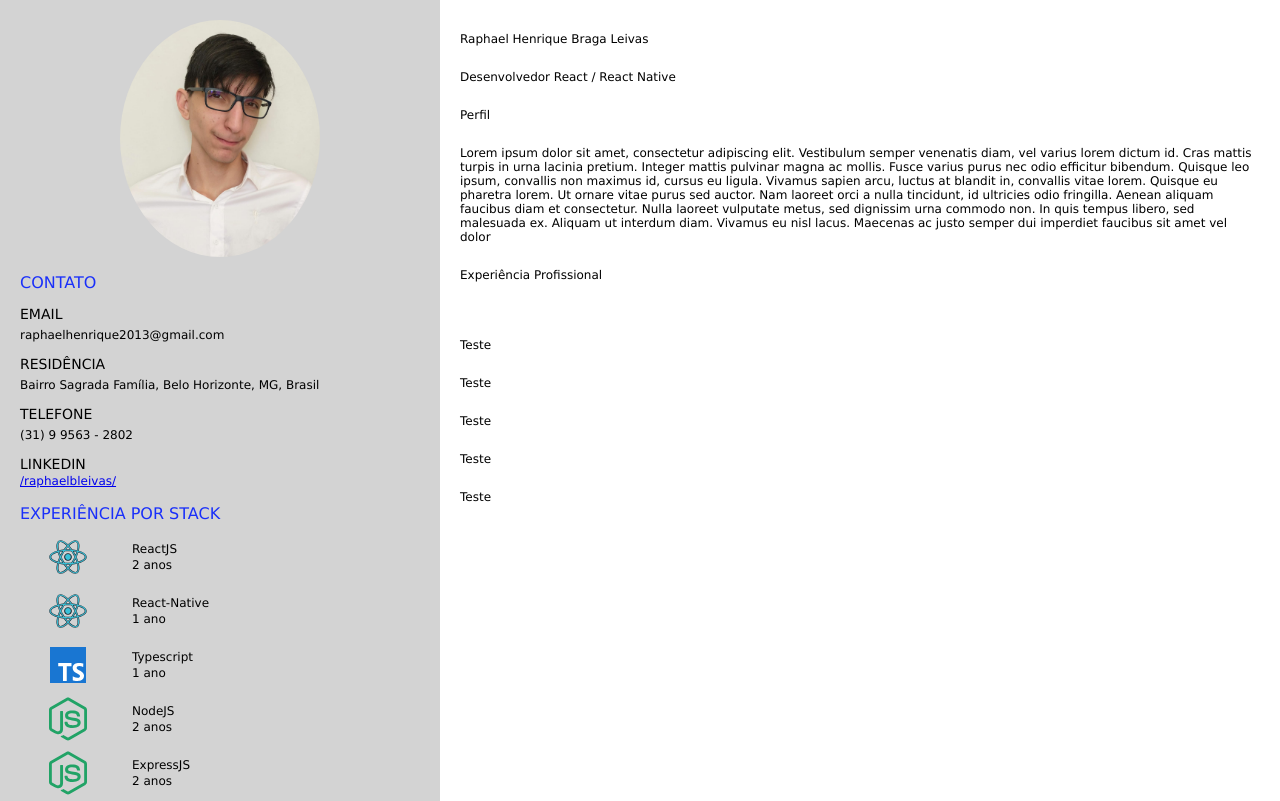
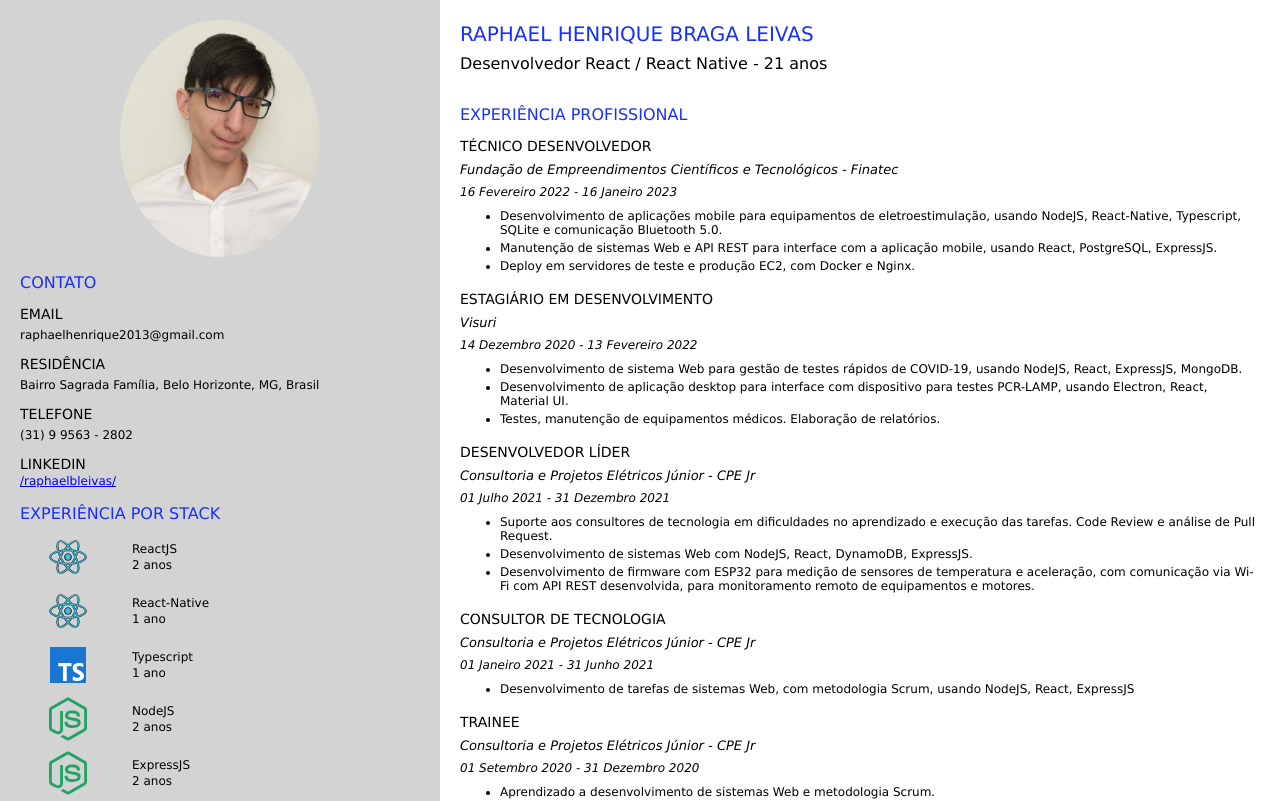
Before and after one commit to RaphaelLeivas/cv-generator, a React (Create React App) app: page / in a window 1280 px wide. Shown: the top 801 px of the page. Built offline with nearby package versions, Linux system fonts and the light colour scheme; grey boxes are pictures that could not be loaded.

Commit message:
adiciona experiência profissional

```diff
--- a/src/components/CV.tsx
+++ b/src/components/CV.tsx
@@ -2,7 +2,6 @@ import React from 'react'
 import { makeStyles } from '@material-ui/core/styles'
 import profileImage from '../assets/images/profile.jpeg'
 import randomImage from '../assets/images/random.jpg'
-import { LOREM_IPSUM_TEXT } from '../constants/random'
 import { COLORS } from '../constants/colors'
 
 // stack icons / SVG
@@ -13,9 +12,9 @@ import { ReactComponent as NodejsIcon } from '../assets/images/stack/nodejsIcon.
 import { ReactComponent as MongodbIcon } from '../assets/images/stack/mongodbIcon.svg'
 
 // stack icons / SVG
-import databaseIcon  from '../assets/images/stack/databaseIcon.png'
-import scrumIcon  from '../assets/images/stack/scrumIcon.png'
-import apiIcon  from '../assets/images/stack/apiIcon.png'
+import databaseIcon from '../assets/images/stack/databaseIcon.png'
+import scrumIcon from '../assets/images/stack/scrumIcon.png'
+import apiIcon from '../assets/images/stack/apiIcon.png'
 
 import { StackExperienceRow } from './StackExperienceRow'
 import { ProfessionalExperienceRow } from './ProfessionalExperienceRow'
@@ -95,6 +94,20 @@ const useStyles = makeStyles((theme) => ({
     textTransform: 'uppercase',
     marginBottom: 2,
     fontSize: 14,
+  },
+  cvTitle: {
+    textTransform: 'uppercase',
+    color: COLORS.PRIMARY,
+    fontSize: 20,
+
+    marginBottom: 2,
+    marginTop: 2,
+  },
+  cvSubTitle: {
+    fontSize: 16,
+    marginBottom: 16,
+    marginTop: 6,
+
   },
 }))
 
@@ -177,21 +190,79 @@ export const CV = React.forwardRef<HTMLDivElement>((props, ref) => {
         </div>
 
         <div className={classes.experienceSection}>
-          <p>Raphael Henrique Braga Leivas</p>
-          <p>Desenvolvedor React / React Native</p>
+          <p className={classes.cvTitle} >Raphael Henrique Braga Leivas</p>
+          <p className={classes.cvSubTitle}> Desenvolvedor React / React Native - 21 anos</p>
 
-          <p>Perfil</p>
-          <p>{LOREM_IPSUM_TEXT}</p>
-
-          <p>Experiência Profissional</p>
+          <p className={classes.infoSectionTitle}>Experiência Profissional</p>
 
           <ProfessionalExperienceRow
-            role="Teste"
-            company="Teste"
-            dateStart="Teste"
-            dateEnd="Teste"
-            activities="Teste"
+            role="Técnico Desenvolvedor"
+            company="Fundação de Empreendimentos Científicos e Tecnológicos - Finatec"
+            dateStart="16 Fevereiro 2022"
+            dateEnd="16 Janeiro 2023"
+            activities={[
+              "Desenvolvimento de aplicações mobile para equipamentos de eletroestimulação, usando NodeJS, React-Native, Typescript, SQLite e comunicação Bluetooth 5.0. ",
+              "Manutenção de sistemas Web e API REST para interface com a aplicação mobile, usando React, PostgreSQL, ExpressJS.",
+              "Deploy em servidores de teste e produção EC2, com Docker e Nginx.",
+            ]}
           />
+
+          <ProfessionalExperienceRow
+            role="Estagiário em Desenvolvimento"
+            company="Visuri"
+            dateStart="14 Dezembro 2020"
+            dateEnd="13 Fevereiro 2022"
+            activities={[
+              "Desenvolvimento de sistema Web para gestão de testes rápidos de COVID-19, usando NodeJS, React, ExpressJS, MongoDB.",
+              "Desenvolvimento de aplicação desktop para interface com dispositivo para testes PCR-LAMP, usando Electron, React, Material UI.",
+              "Testes, manutenção de equipamentos médicos. Elaboração de relatórios.",
+            ]}
+          />
+
+          <ProfessionalExperienceRow
+            role="Desenvolvedor Líder"
+            company="Consultoria e Projetos Elétricos Júnior - CPE Jr"
+            dateStart="01 Julho 2021"
+            dateEnd="31 Dezembro 2021"
+            activities={[
+              "Suporte aos consultores de tecnologia em dificuldades no aprendizado e execução das tarefas. Code Review e análise de Pull Request.",
+              "Desenvolvimento de sistemas Web com NodeJS, React, DynamoDB, ExpressJS. ",
+              "Desenvolvimento de firmware com ESP32 para medição de sensores de temperatura e aceleração, com comunicação via Wi-Fi com API REST desenvolvida, para monitoramento remoto de equipamentos e motores.",
+            ]}
+          />
+
+          <ProfessionalExperienceRow
+            role="Consultor de Tecnologia"
+            company="Consultoria e Projetos Elétricos Júnior - CPE Jr"
+            dateStart="01 Janeiro 2021"
+            dateEnd="31 Junho 2021"
+            activities={[
+              "Desenvolvimento de tarefas de sistemas Web, com metodologia Scrum, usando NodeJS, React, ExpressJS",
+            ]}
+          />
+
+          <ProfessionalExperienceRow
+            role="Trainee"
+            company="Consultoria e Projetos Elétricos Júnior - CPE Jr"
+            dateStart="01 Setembro 2020"
+            dateEnd="31 Dezembro 2020"
+            activities={[
+              "Aprendizado a desenvolvimento de sistemas Web e metodologia Scrum.",
+            ]}
+          />
+
+          <p className={classes.infoSectionTitle}>Formação Acadêmica</p>
+
+          <ProfessionalExperienceRow
+            role="Graduando em Engenharia de Sistemas"
+            company="Universidade Federal de Minas Gerasi - UFMG"
+            dateStart="03 março 2020"
+            dateEnd="31 Dezembro 2026"
+            activities={[
+              "Cursando 4° período do curso de Engenharia de Sistemas (noturno).",
+            ]}
+          />
+
         </div>
       </div>
     </div>
--- a/src/components/CVText.tsx
+++ b/src/components/CVText.tsx
@@ -1,19 +1,31 @@
+import { CSSProperties } from '@material-ui/core/styles/withStyles'
 import React from 'react'
-import { makeStyles } from '@material-ui/core/styles'
 
 interface CVTextProps {
   children?: React.ReactNode
+  style?: CSSProperties
+  italic?: boolean
 }
 
-const useStyles = makeStyles((theme) => ({
-  CVText: {
-    marginTop: 6,
-    marginBottom: 6,
-  },
-}))
+export const CVText = ({ children, style, italic }: CVTextProps) => italic ? (
+  <i
+    style={{
+      marginTop: 6,
+      marginBottom: 6,
+      ...style
+    }}
+  >
+    {children}
+  </i>
+) : (
+  <p
+    style={{
+      marginTop: 6,
+      marginBottom: 6,
+      ...style
+    }}
+  >
+    {children}
+  </p>
 
-export const CVText = ({ children }: CVTextProps) => {
-  const classes = useStyles()
-
-  return <p className={classes.CVText}>{children}</p>
-}
+)
--- a/src/components/ProfessionalExperienceRow.tsx
+++ b/src/components/ProfessionalExperienceRow.tsx
@@ -1,12 +1,13 @@
 import React from 'react'
 import { makeStyles } from '@material-ui/core/styles'
+import { CVText } from './CVText'
 
 interface ProfessionalExperienceRowProps {
   role: string
   company: string
   dateStart: string
   dateEnd: string
-  activities: string
+  activities?: string[]
 }
 
 const useStyles = makeStyles((theme) => ({
@@ -15,26 +16,17 @@ const useStyles = makeStyles((theme) => ({
     flexDirection: 'column',
 
     width: '100%',
-    marginTop: '32px',
+    marginTop: 8,
   },
-  stackItemRow: {
-    width: '100%',
+  infoSectionSubtitle: {
+    textTransform: 'uppercase',
+    marginBottom: 2,
+    marginTop: 2,
+    fontSize: 14,
+  },
+  companyAndDates: {
     display: 'flex',
     flexDirection: 'row',
-    justifyContent: 'space-between',
-    alignItems: 'center',
-  },
-  stackIconName: {
-    display: 'flex',
-    flexDirection: 'row',
-    alignItems: 'center',
-  },
-  stackRowText: {
-    flex: 1,
-    textAlign: 'center',
-    margin: 0,
-    padding: 0,
-    marginLeft: '8px',
   },
 }))
 
@@ -43,17 +35,25 @@ export const ProfessionalExperienceRow = ({
   company,
   dateStart,
   dateEnd,
-  activities,
+  activities = [],
 }: ProfessionalExperienceRowProps) => {
   const classes = useStyles()
 
   return (
     <div className={classes.professionalExperienceContainer}>
-      <p>{role}</p>
-      <p>{company}</p>
-      <p>{dateStart}</p>
-      <p>{dateEnd}</p>
-      <p>{activities}</p>
+      <p className={classes.infoSectionSubtitle}>{role}</p>
+
+      <CVText italic style={{ fontSize: 13 }}>{company}</CVText>
+      <CVText italic style={{ marginTop: 2 }}>
+        {dateStart} - {dateEnd}
+      </CVText>
+
+      <ul style={{ marginTop: 4, marginBottom: 4 }} >
+        {activities.map((activity, index) => (
+          <li key={index} style={{ marginBottom: 4 }}>{activity}</li>
+        ))}
+      </ul>
+
     </div>
   )
 }
```
